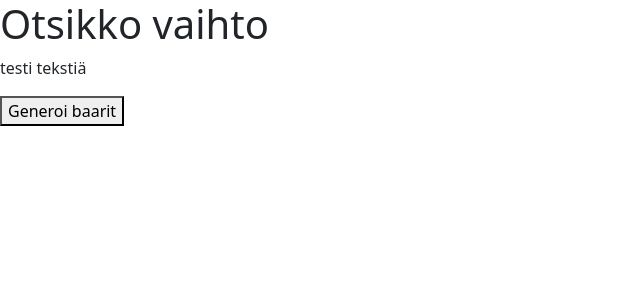
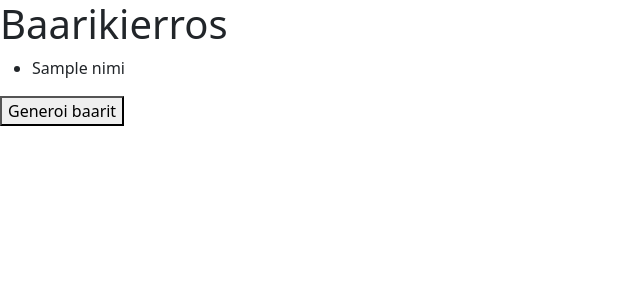
Before and after one commit to jjalaitinen/kaljakierros, a Flask app: template templates/index.html in a window 1280 px wide. Shown: the top 300 px of the page, without its empty margins (0-640 px from the left). Run offline with Flask 2, Linux system fonts and the light colour scheme; the template is opened without the code that fills it: most values are stand-ins (such as "Sample title", 1, 10 or a date in 2020).

Commit message:
etusivulle tullessa arvotaan 5 baarin nimeä

```diff
--- a/app.py
+++ b/app.py
@@ -6,18 +6,14 @@ app = Flask(__name__)
 
 @app.route("/")
 def etusivu():
-    return render_template("index.html")
+    baarit_json = open("baarit.json")
+    baarit_lista = json.load(baarit_json)
+    baarit_json.close()
+    arvottavien_lkm = 5
+    arvotut_baarit = random.sample(baarit_lista, k=arvottavien_lkm)
+    return render_template("index.html",baarit=arvotut_baarit)
 
-@app.route("/testi", methods=['GET'])
+@app.route("/testi", methods=["GET"])
 def testi():
     print("toimii!")
-    baarit_json = open('baarit.json')
-    baarit_lista = json.load(baarit_json)
-    arvottavien_lkm = 5
-    arvotut_baarit = random.choices(baarit_lista, k=arvottavien_lkm)
-    #for baari in arvotut_baarit:
-    #    print(baari["nimi"])
-    tulostus = jsonify(arvotut_baarit)
-    print(tulostus)
-
     return tulostus
--- a/templates/index.html
+++ b/templates/index.html
@@ -19,9 +19,12 @@
         <title>Kaljakierros</title>
     </head>
     <body>
-    <h1>Otsikko vaihto</h1>
-    <p>testi tekstiä</p>
+        <h1>Baarikierros</h1>
+        <ul>
+            {% for b in baarit %}
+            <li>{{b["nimi"]}}</li>
+            {% endfor %}
+        </ul>
         <button id="testi_painike">Generoi baarit</button>
-    <div id="tuloste"></div>
     </body>
 </html>
```
Lines whose indentation alone changed are shown as unchanged.
